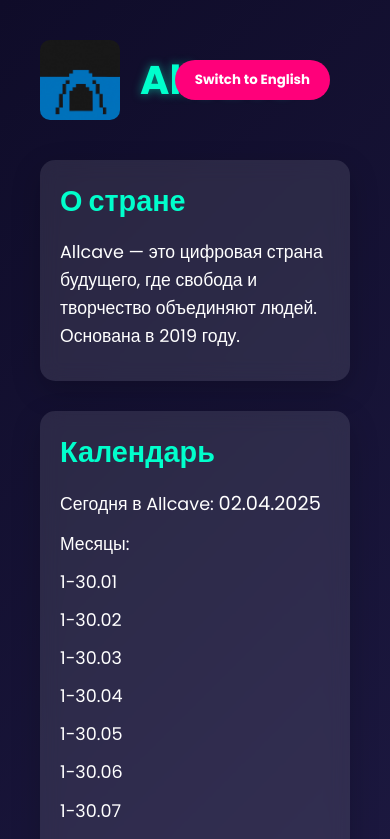
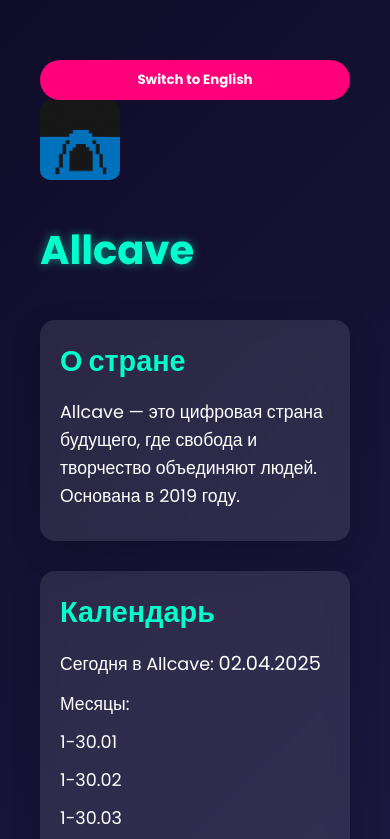
Before and after one commit to Mavox-ID/ppua, a plain HTML site: page index.html in a window 390 px wide. Shown: the top 839 px of the page. Drawn offline with Linux system fonts and the light colour scheme.

Commit message:
///get>>pSTR>
...

```diff
--- a/index.html
+++ b/index.html
@@ -5,6 +5,7 @@
     <meta name="viewport" content="width=device-width, initial-scale=1.0">
     <title>Allcave (.ppua)</title>
     <link href="https://fonts.googleapis.com/css2?family=Poppins:wght@400;700&display=swap" rel="stylesheet">
+    <link rel="icon" href="photo1.png" type="image/png">
     <link rel="stylesheet" href="styles.css">
 </head>
 <body>
@@ -93,7 +94,7 @@
             <p>2.2. Паспорт ВС Allcave содержит: Имя и цифровой идентификатор гражданина. Дата регистрации. Уровень гражданства (новичок, активный, управляющий). Уникальный QR-код для подтверждения личности.</p>
             <p>2.3. Гражданство может быть отозвано за нарушение законов.</p>
             <h3>3. Экономика и налоги</h3>
-            <p>3.1. Национальная валюта — CAV (Кав), 1 кав. 10 кавес.</p>
+            <p>3.1. Национальная валюта — CAV (Кав), 1 кав = 10 кавес.</p>
             <p>3.2. Налоги составляют 20% на большинство операций, но на зарплату могут быть снижены в зависимости от ситуации.</p>
             <p>3.3. Оплата осуществляется цифровым способом, включая NFC-метки и QR-коды.</p>
             <h3>4. Политика и управление</h3>
@@ -124,7 +125,6 @@
             <p>.</p>
             <p>Осень - 11-12 (60 дней по 30 дней)</p>
         </div>
-
     </div>
     <script src="script.js"></script>
 </body>
--- a/styles.css
+++ b/styles.css
@@ -22,6 +22,7 @@ body {
     display: flex;
     align-items: center;
     margin-bottom: 40px;
+    flex-wrap: wrap; /* Позволяет перенос на мобильных */
 }
 
 .flag-container {
@@ -72,9 +73,6 @@ body {
 }
 
 .lang-btn {
-    position: absolute;
-    top: 20px;
-    right: 20px;
     background: #ff007a;
     border: none;
     padding: 10px 20px;
@@ -83,6 +81,9 @@ body {
     font-weight: bold;
     cursor: pointer;
     transition: all 0.3s ease;
+    position: absolute;
+    top: 20px;
+    right: 20px;
 }
 
 .lang-btn:hover {
@@ -132,3 +133,28 @@ body {
     color: #ffcc00;
     margin: 15px 0 10px;
 }
+
+/* Мобильная версия */
+@media (max-width: 768px) {
+    .header {
+        flex-direction: column;
+        align-items: flex-start;
+        position: relative;
+    }
+
+    .title {
+        margin-left: 0;
+        margin-top: 20px;
+    }
+
+    .lang-btn {
+        position: static; /* Убираем абсолютное позиционирование */
+        margin-top: 20px;
+        width: 100%; /* Кнопка на всю ширину */
+        text-align: center;
+    }
+
+    .flag-container {
+        margin-bottom: 20px;
+    }
+}
```
Also changed, not shown: ac-us/index.html (+2 -1 lines). Lines whose indentation alone changed are shown as unchanged.
